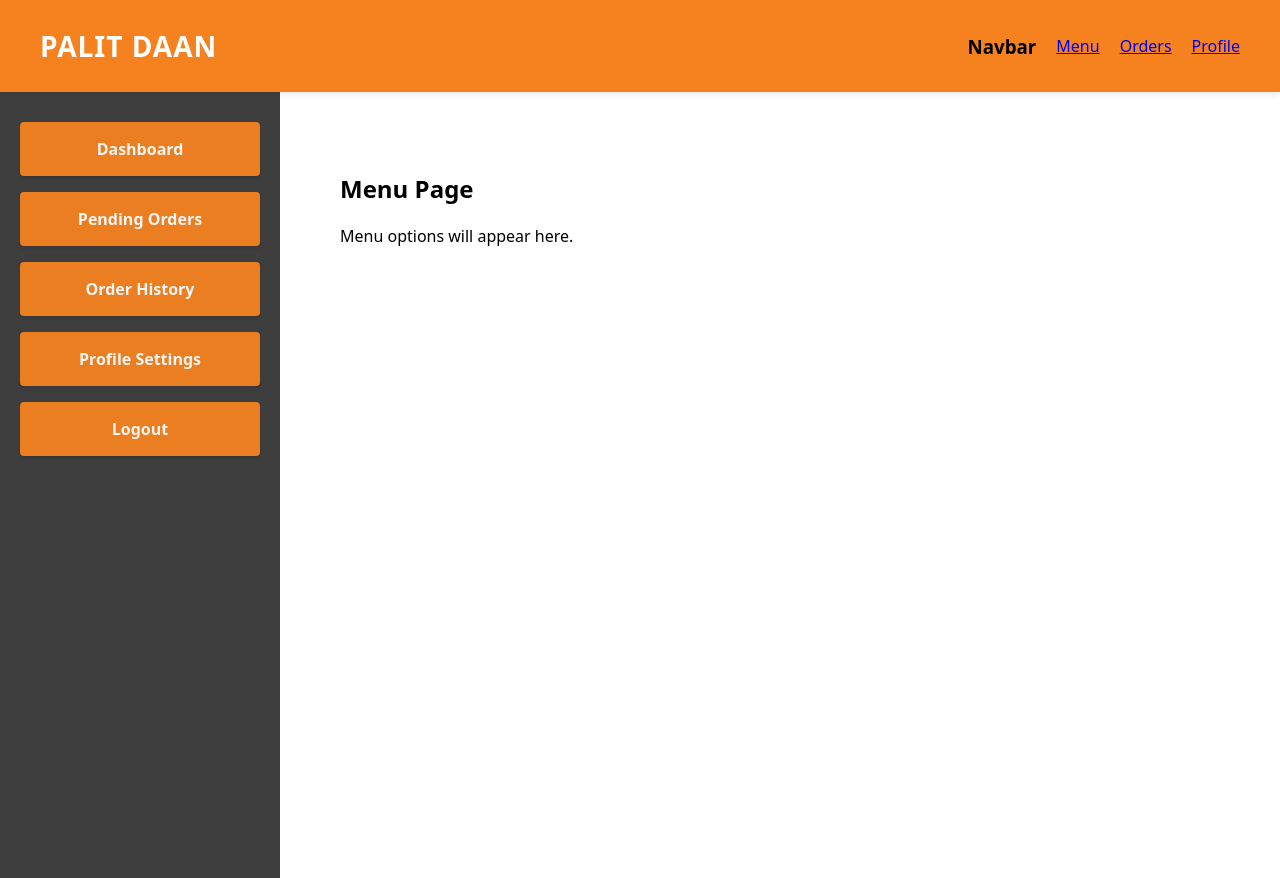
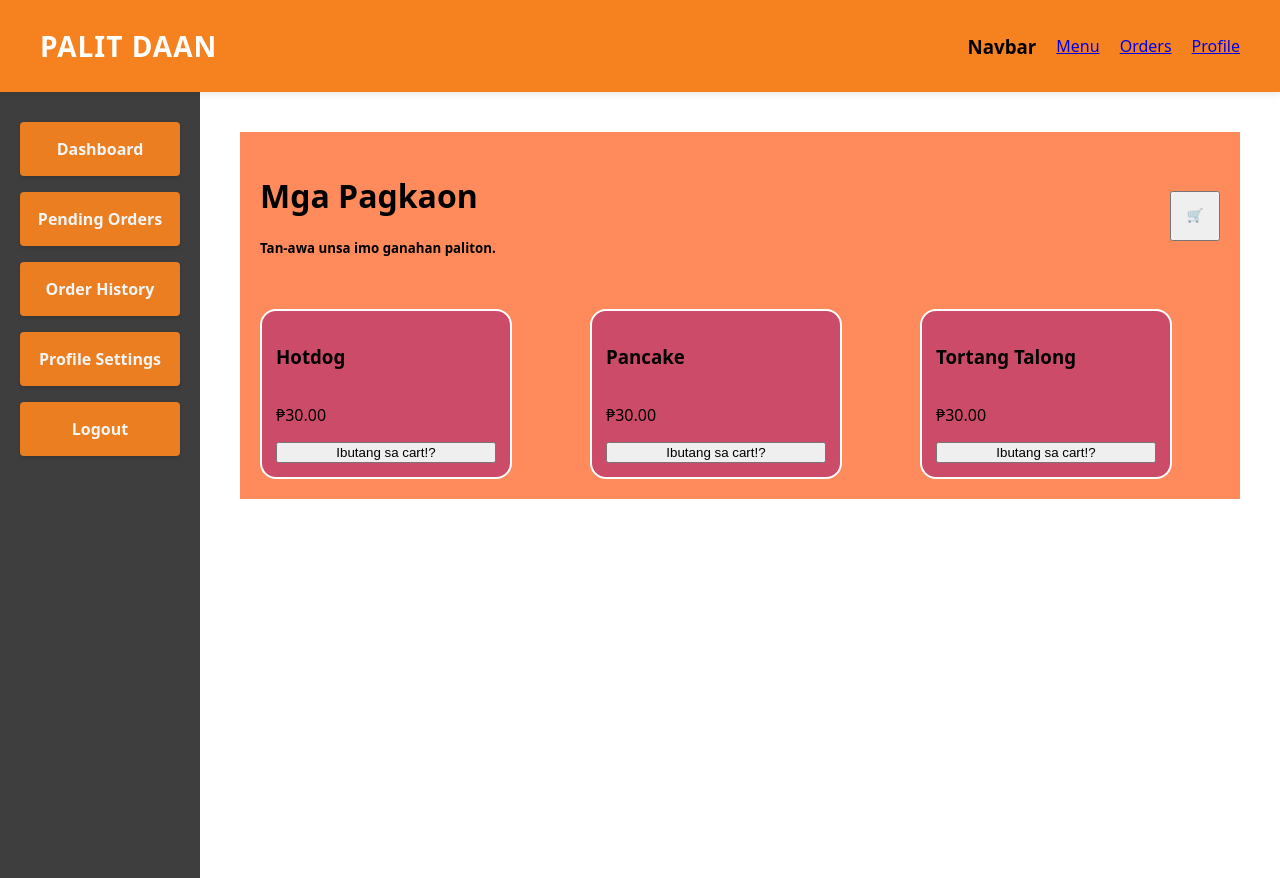
Before and after one commit to chonkychonkin/Palit_Daan, a React (Create React App) app: page /menu in a window 1280 px wide. Built offline with nearby package versions, Linux system fonts and the light colour scheme.

Commit message:
added menu page

```diff
--- a/src/MainContent.jsx
+++ b/src/MainContent.jsx
@@ -1,5 +1,6 @@
 import { Routes, Route, Navigate } from 'react-router-dom';
 import SpecialInstructions from './SpecialInstructions';
+import MenuPage from './MenuPage';
 
 export default function MainContent() {
     return (
@@ -14,7 +15,7 @@ export default function MainContent() {
                 {}
                 <Route path='/' element={<Navigate to='/orders' replace />} />
                 <Route path='/orders' element={<SpecialInstructions />} />
-                <Route path='/menu' element={<div style={{ padding: '20px' }}><h2>Menu Page</h2><p>Menu options will appear here.</p></div>} />
+                <Route path='/menu' element={<MenuPage />} />
                 <Route path='/profile' element={<div style={{ padding: '20px' }}><h2>Profile Page</h2><p>Profile information will appear here.</p></div>} />
                 <Route path='/dashboard' element={<div style={{ padding: '20px' }}><h2>Dashboard Page</h2><p>Dashboard information will appear here.</p></div>} />
                 <Route path='/pendingorders' element={<div style={{ padding: '20px' }}><h2>Pending Orders</h2><p>Pending orders will appear here.</p></div>} />
```
